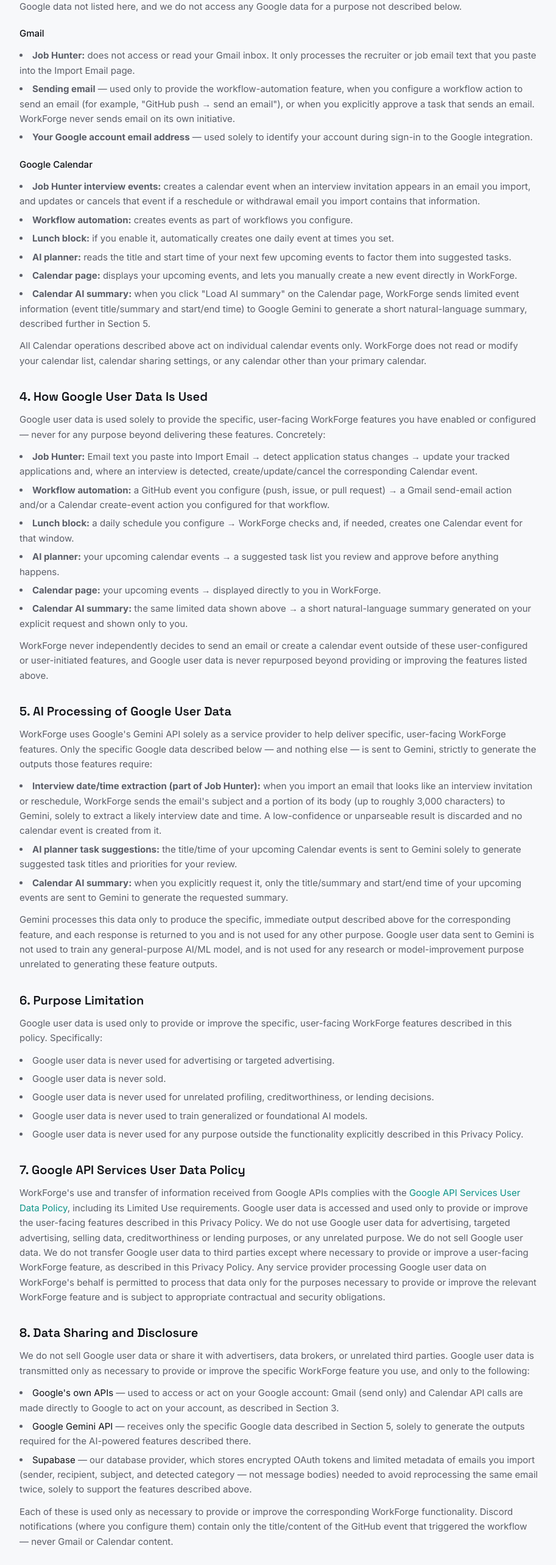
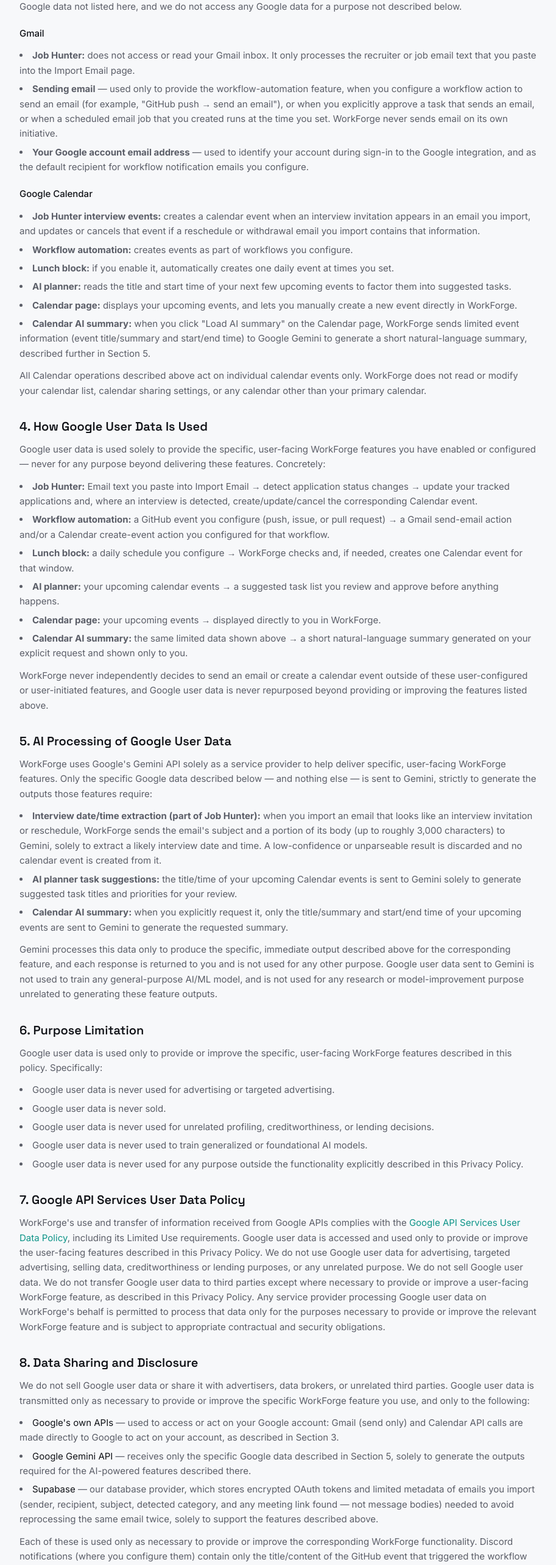
Before and after one commit to KeshavKandoi/AI-AUTOMATION, a React (Vite) app in the folder ai-coo-frontend/: page /privacy in a window 1280 px wide. Shown: the part 820-3386 px from the top of the page at 61% size, without its empty margins (182-1095 px from the left). Built offline with nearby package versions, Linux system fonts and the light colour scheme; no server answers.

Commit message:
Update Privacy Policy to clarify email usage and data storage details

```diff
--- a/ai-coo-frontend/src/pages/legal/PrivacyPolicy.tsx
+++ b/ai-coo-frontend/src/pages/legal/PrivacyPolicy.tsx
@@ -46,12 +46,11 @@
           <li>
             <strong>Sending email</strong> — used only to provide the workflow-automation feature, when you
             configure a workflow action to send an email (for example, "GitHub push → send an email"), or
-            when you explicitly approve a task that sends an email. WorkForge never sends email on its own
+            when you explicitly approve a task that sends an email, or when a scheduled email job that you created runs at the time you set. WorkForge never sends email on its own
             initiative.
           </li>
           <li>
-            <strong>Your Google account email address</strong> — used solely to identify your account
-            during sign-in to the Google integration.
+            <strong>Your Google account email address</strong> — used to identify your account during sign-in to the Google integration, and as the default recipient for workflow notification emails you configure.
           </li>
         </ul>
         <p className="text-[var(--color-text-primary)] font-medium mt-2">Google Calendar</p>
@@ -169,7 +168,7 @@
         <ul className="list-disc list-inside flex flex-col gap-1.5">
           <li><span className="text-[var(--color-text-primary)]">Google's own APIs</span> — used to access or act on your Google account: Gmail (send only) and Calendar API calls are made directly to Google to act on your account, as described in Section 3.</li>
           <li><span className="text-[var(--color-text-primary)]">Google Gemini API</span> — receives only the specific Google data described in Section 5, solely to generate the outputs required for the AI-powered features described there.</li>
-          <li><span className="text-[var(--color-text-primary)]">Supabase</span> — our database provider, which stores encrypted OAuth tokens and limited metadata of emails you import (sender, recipient, subject, and detected category — not message bodies) needed to avoid reprocessing the same email twice, solely to support the features described above.</li>
+          <li><span className="text-[var(--color-text-primary)]">Supabase</span> — our database provider, which stores encrypted OAuth tokens and limited metadata of emails you import (sender, recipient, subject, detected category, and any meeting link found — not message bodies) needed to avoid reprocessing the same email twice, solely to support the features described above.</li>
         </ul>
         <p>
           Each of these is used only as necessary to provide or improve the corresponding WorkForge
```
